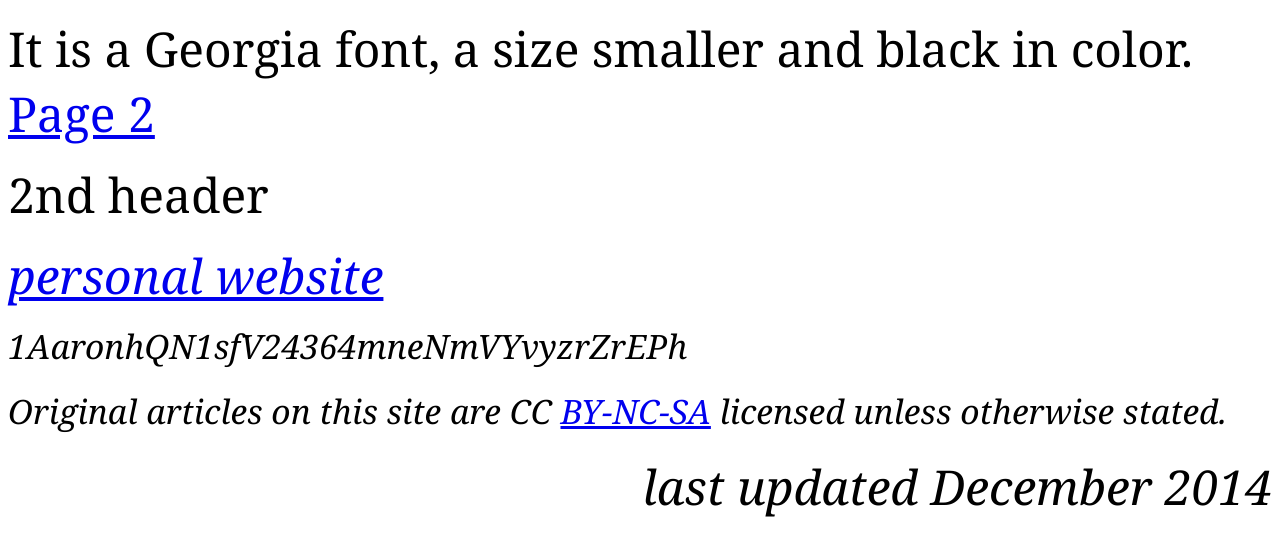
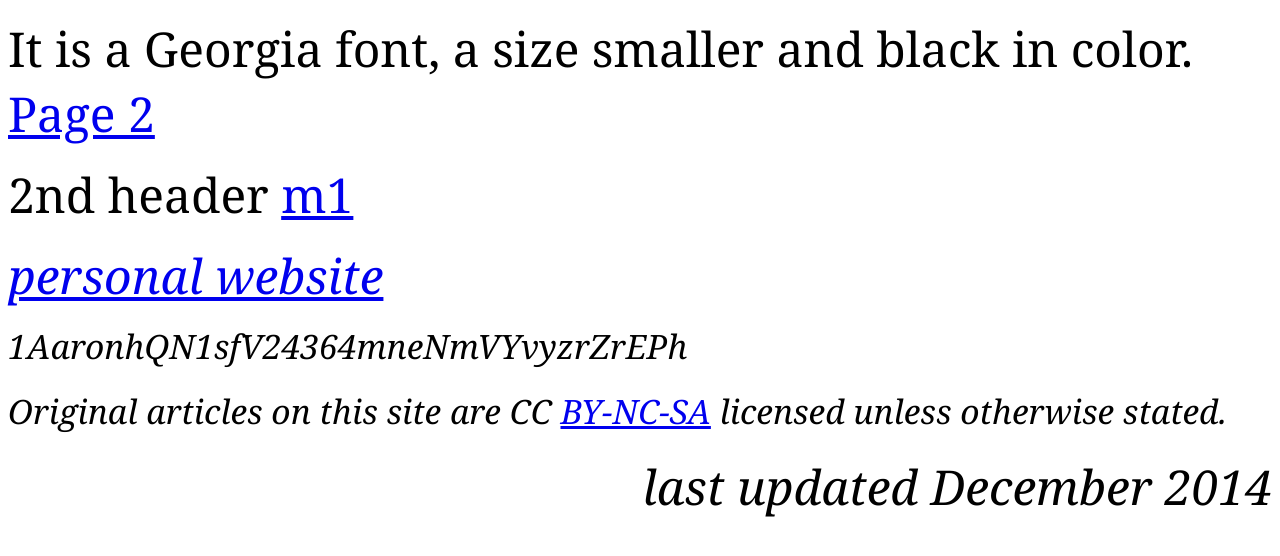
Before and after one commit to spambug/mvsrlib, a plain HTML site: page index.html in a window 1280 px wide. Drawn offline with Linux system fonts and the light colour scheme.

Commit message:
Update index.html

```diff
--- a/index.html
+++ b/index.html
@@ -11,6 +11,7 @@
 
 <p><font face = "Georgia" size = "+5" color = "#000000">
         2nd header
+ <a href="https://github.com/spambug/mvsrlib/blob/56a4233b447dd1317edd5ea966279a04ee75434d/unit%203%20m1.pdf">m1</a>
 
 <address class="byline" style="margin: 0"><p><a href="https://spambug.github.io/">personal website</a><!-- (<a href="/pgp">pgp</a>)--><br>
     <small style="font-size:0.7em">1AaronhQN1sfV24364mneNmVYvyzrZrEPh<br>
```
